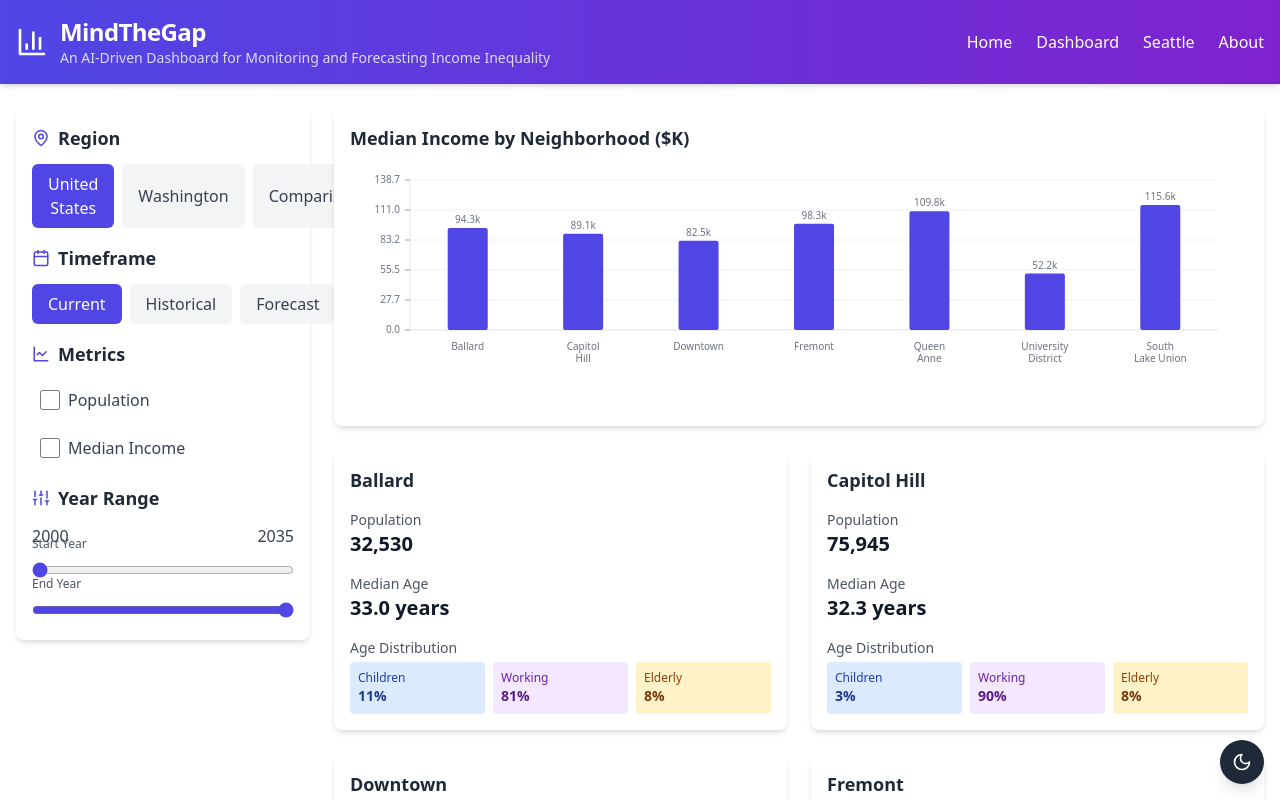
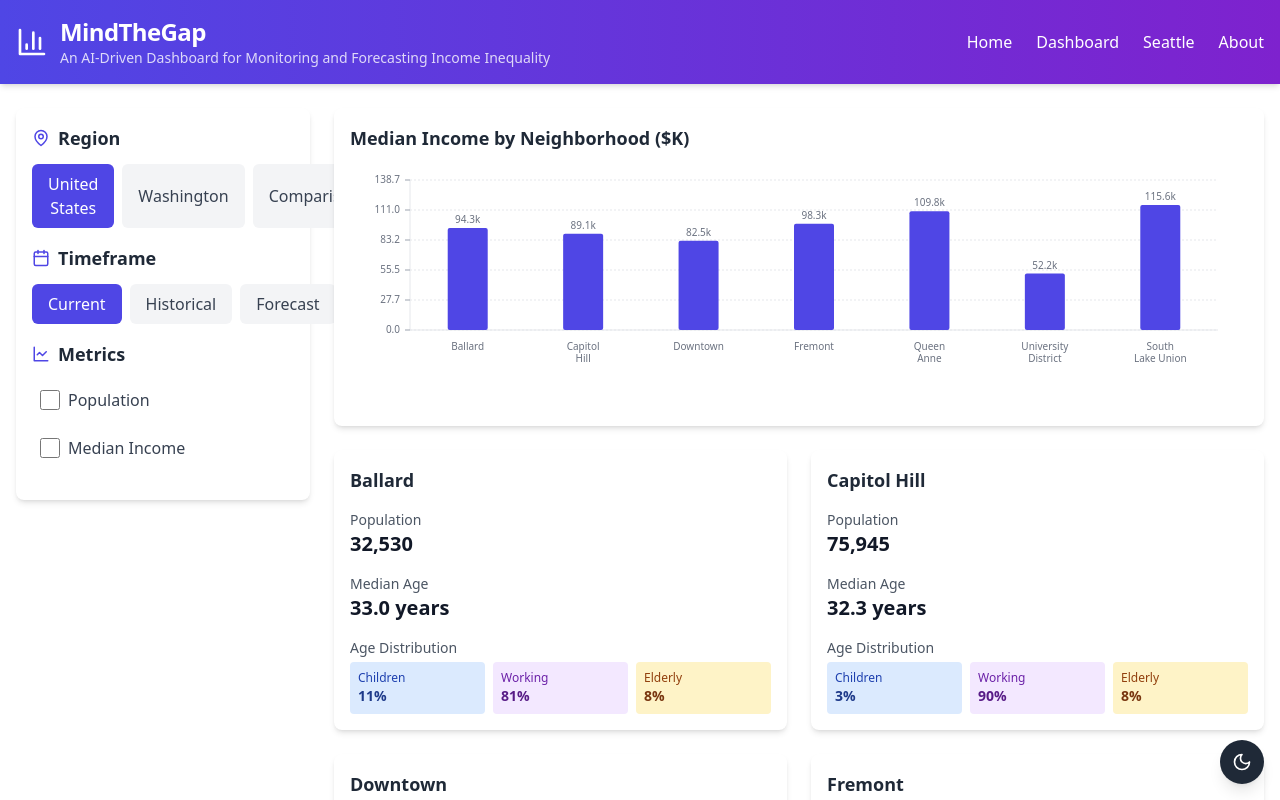
Before and after one commit to SourishM15/CtrlWealth---MyView, a React (Vite) app: page /dashboard in a window 1280 px wide. Shown: the top 800 px of the page. Built offline with nearby package versions, Linux system fonts and the light colour scheme.

Commit message:
Fix year range slider constraints

```diff
--- a/src/components/FilterControls.tsx
+++ b/src/components/FilterControls.tsx
@@ -13,7 +13,14 @@ const FilterControls: React.FC<FilterControlsProps> = ({ filters, onFilterChange
   };
 
   const handleTimeframeChange = (timeframe: FilterState['timeframe']) => {
-    onFilterChange({ timeframe });
+    // Reset year range based on timeframe
+    let yearRange: [number, number] = [2000, 2026];
+    if (timeframe === 'historical') {
+      yearRange = [2000, 2019];
+    } else if (timeframe === 'forecast') {
+      yearRange = [2020, 2026];
+    }
+    onFilterChange({ timeframe, yearRange });
   };
 
   const handleMetricToggle = (metricId: string) => {
@@ -27,13 +34,24 @@ const FilterControls: React.FC<FilterControlsProps> = ({ filters, onFilterChange
   const handleYearRangeChange = (event: React.ChangeEvent<HTMLInputElement>, index: 0 | 1) => {
     const value = parseInt(event.target.value);
     const newYearRange = [...filters.yearRange] as [number, number];
-    newYearRange[index] = value;
 
-    // Ensure start year is not greater than end year
-    if (index === 0 && newYearRange[0] > newYearRange[1]) {
-      newYearRange[1] = newYearRange[0];
-    } else if (index === 1 && newYearRange[1] < newYearRange[0]) {
-      newYearRange[0] = newYearRange[1];
+    // Get min and max years based on timeframe
+    let [minYear, maxYear] = [2000, 2026];
+    if (filters.timeframe === 'historical') {
+      [minYear, maxYear] = [2000, 2019];
+    } else if (filters.timeframe === 'forecast') {
+      [minYear, maxYear] = [2020, 2026];
+    }
+
+    // Ensure value is within bounds
+    const boundedValue = Math.max(minYear, Math.min(maxYear, value));
+
+    if (index === 0) {
+      // Start year can't be greater than end year
+      newYearRange[0] = Math.min(boundedValue, newYearRange[1]);
+    } else {
+      // End year can't be less than start year
+      newYearRange[1] = Math.max(boundedValue, newYearRange[0]);
     }
 
     onFilterChange({ yearRange: newYearRange });
@@ -43,6 +61,14 @@ const FilterControls: React.FC<FilterControlsProps> = ({ filters, onFilterChange
     { id: 'population', label: 'Population' },
     { id: 'median-income', label: 'Median Income' }
   ];
+
+  // Get min and max years based on timeframe
+  let [minYear, maxYear] = [2000, 2026];
+  if (filters.timeframe === 'historical') {
+    [minYear, maxYear] = [2000, 2019];
+  } else if (filters.timeframe === 'forecast') {
+    [minYear, maxYear] = [2020, 2026];
+  }
 
   return (
     <div className="bg-white dark:bg-gray-800 rounded-lg shadow-md p-4 mb-6">
@@ -147,6 +173,7 @@ const FilterControls: React.FC<FilterControlsProps> = ({ filters, onFilterChange
         </div>
       </div>
 
+      {filters.timeframe !== 'current' && (
         <div>
           <h3 className="text-lg font-semibold flex items-center mb-3 text-gray-800 dark:text-gray-200">
             <Sliders size={18} className="mr-2 text-indigo-600 dark:text-indigo-400" />
@@ -161,8 +188,8 @@ const FilterControls: React.FC<FilterControlsProps> = ({ filters, onFilterChange
               <div className="relative">
                 <input
                   type="range"
-                min={2000}
-                max={2026}
+                  min={minYear}
+                  max={maxYear}
                   value={filters.yearRange[0]}
                   onChange={(e) => handleYearRangeChange(e, 0)}
                   className="w-full accent-indigo-600 dark:accent-indigo-400"
@@ -172,8 +199,8 @@ const FilterControls: React.FC<FilterControlsProps> = ({ filters, onFilterChange
               <div className="relative">
                 <input
                   type="range"
-                min={2000}
-                max={2026}
+                  min={minYear}
+                  max={maxYear}
                   value={filters.yearRange[1]}
                   onChange={(e) => handleYearRangeChange(e, 1)}
                   className="w-full accent-indigo-600 dark:accent-indigo-400"
@@ -183,6 +210,7 @@ const FilterControls: React.FC<FilterControlsProps> = ({ filters, onFilterChange
             </div>
           </div>
         </div>
+      )}
     </div>
   );
 };
```
Lines whose indentation alone changed are shown as unchanged.
